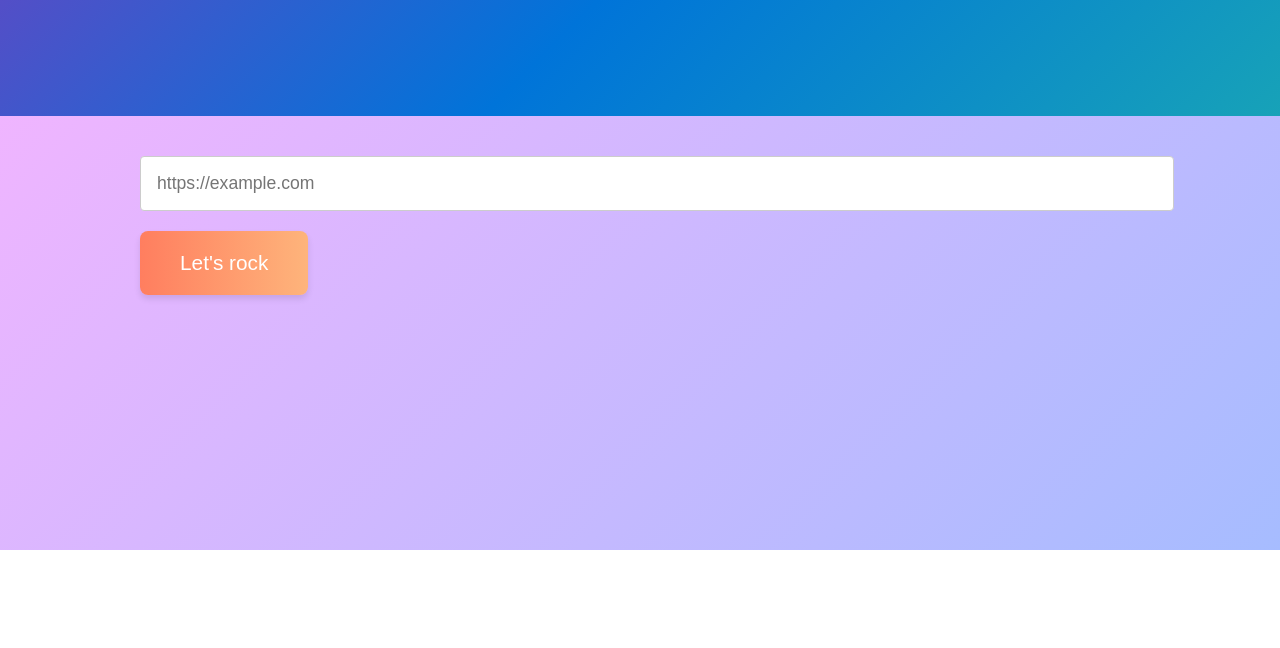
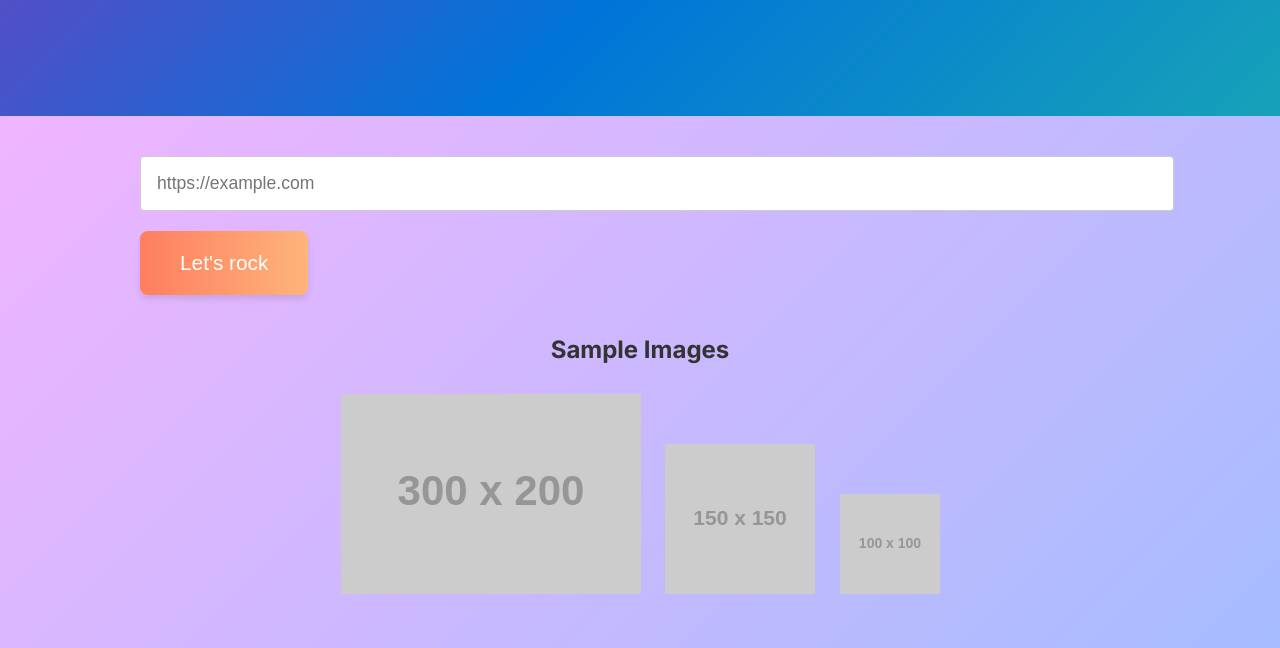
Before and after one commit to TickleTheCode/personaltest, a plain HTML site: page index.html in a window 1280 px wide. Shown: the part 250-898 px from the top of the page. Before the commit the page ends 800 px from the top, so only its background shows below. Drawn offline with Linux system fonts and the light colour scheme; placeholder pictures from the web are drawn by us.

Commit message:
Add sample images for alt text testing

```diff
--- a/index.html
+++ b/index.html
@@ -95,6 +95,15 @@
         tbody tr:nth-child(even) {
             background: #f9f9ff;
         }
+        #test-images {
+            margin-top: 40px;
+            text-align: center;
+        }
+        #test-images img {
+            margin: 10px;
+            max-width: 100%;
+            height: auto;
+        }
     </style>
 </head>
 <body>
@@ -129,6 +138,12 @@
                 </table>
             </div>
         </div>
+        <section id="test-images">
+            <h2>Sample Images</h2>
+            <img src="https://via.placeholder.com/300x200" alt="">
+            <img src="https://via.placeholder.com/150" alt="">
+            <img src="https://via.placeholder.com/100x100" alt="">
+        </section>
     </main>
     <script src="https://cdn.jsdelivr.net/npm/@xenova/transformers"></script>
     <script>
```
